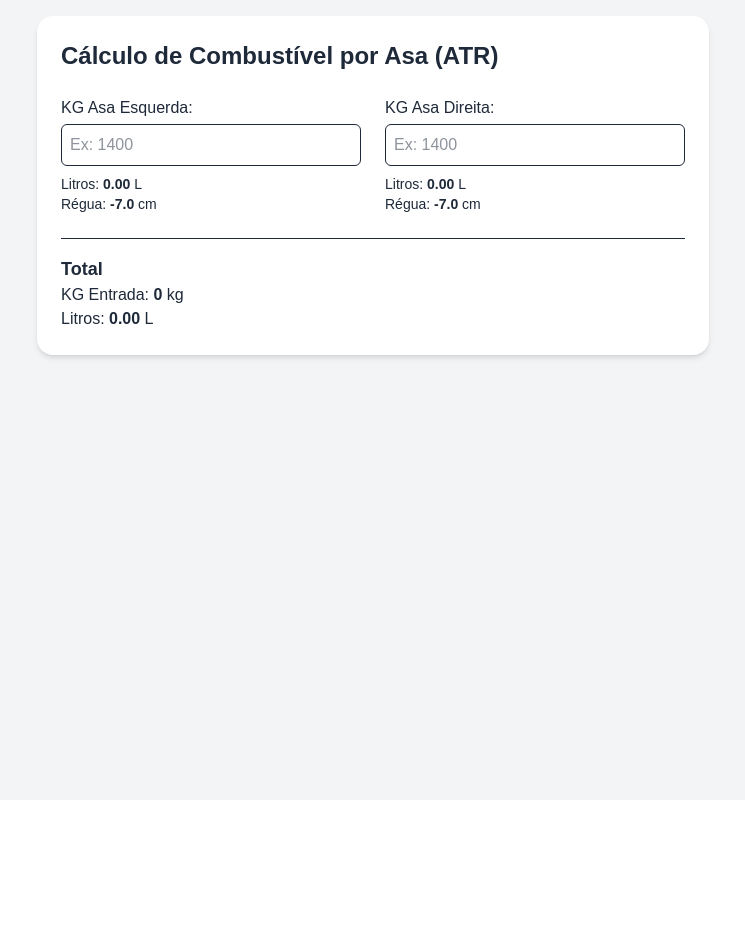
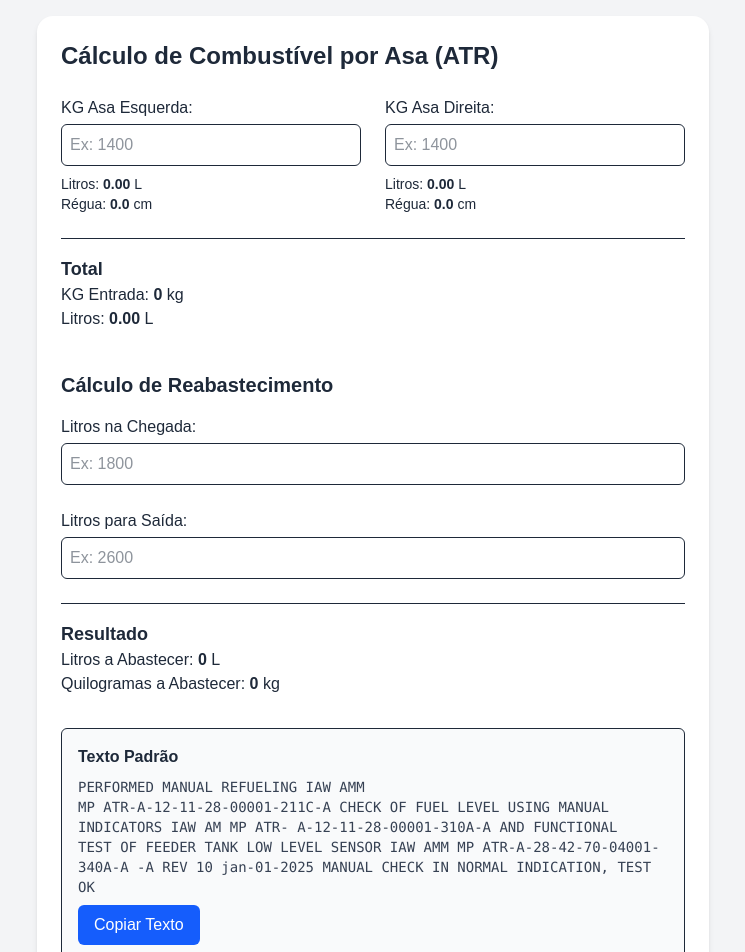
Before and after one commit to Colombao/airplane, a Next.js app: page / in a window 1280 px wide. Shown: the top 952 px of the page, without its empty margins (267-1012 px from the left). Before the commit the page ends 800 px from the top, so only its background shows below. Built offline with nearby package versions, Linux system fonts and the light colour scheme.

Commit message:
Add fuel input fields and calculation results to FuelCalculator component

```diff
--- a/app/page.tsx
+++ b/app/page.tsx
@@ -4,23 +4,37 @@
 import { useState } from "react";
 
 export default function FuelCalculator() {
+  const [arrivalLiters, setArrivalLiters] = useState("");
+  const [departureLiters, setDepartureLiters] = useState("");
   const [kgLeft, setKgLeft] = useState("");
   const [kgRight, setKgRight] = useState("");
   const density = 0.8;
 
   const parseInput = (val: string) => parseFloat(val.replace(",", ".")) || 0;
 
+  const calcKg = (liters: number) => liters * density;
+
   const calcValues = (kg: number) => {
     const liters = kg / density;
-    const cm = kg / 50 - 7;
+    const cm = kg !== 0 ? kg / 50 - 7 : 0;
     return { liters: liters.toFixed(2), cm: cm.toFixed(1) };
   };
+
+  const arrival = parseInput(arrivalLiters);
+  const departure = parseInput(departureLiters);
+  const fuelToAddLiters = (departure - arrival) / density;
+  const fuelToAddKg = calcKg(fuelToAddLiters);
 
   const valuesLeft = calcValues(parseInput(kgLeft));
   const valuesRight = calcValues(parseInput(kgRight));
   const totalKg = parseInput(kgLeft) + parseInput(kgRight);
   const totalLiters = totalKg / density;
-  // const totalKgSaida = totalLiters * density;
+
+  const copyToClipboard = () => {
+    navigator.clipboard.writeText(refuelNote);
+  };
+
+  const refuelNote = `PERFORMED MANUAL REFUELING IAW AMM\nMP ATR-A-12-11-28-00001-211C-A CHECK OF FUEL LEVEL USING MANUAL\nINDICATORS IAW AM MP ATR- A-12-11-28-00001-310A-A AND FUNCTIONAL\nTEST OF FEEDER TANK LOW LEVEL SENSOR IAW AMM MP ATR-A-28-42-70-04001-340A-A -A REV 10 jan-01-2025 MANUAL CHECK IN NORMAL INDICATION, TEST OK`;
 
   return (
     <main className="min-h-screen p-4 bg-gray-100 text-gray-800">
@@ -73,9 +87,68 @@ export default function FuelCalculator() {
           <p>
             Litros: <strong>{totalLiters.toFixed(2)}</strong> L
           </p>
-          {/* <p>
-            KG Saida: <strong>{totalKgSaida}</strong> kg
-          </p> */}
+        </div>
+
+        <div className="mt-10">
+          <h2 className="text-xl font-bold mb-4">Cálculo de Reabastecimento</h2>
+          <div className="grid grid-cols-1 gap-6">
+            <div>
+              <label className="block font-medium mb-1">
+                Litros na Chegada:
+              </label>
+              <input
+                type="text"
+                value={arrivalLiters}
+                onChange={(e) => setArrivalLiters(e.target.value)}
+                placeholder="Ex: 1800"
+                className="w-full border p-2 rounded-md"
+              />
+            </div>
+
+            <div>
+              <label className="block font-medium mb-1">
+                Litros para Saída:
+              </label>
+              <input
+                type="text"
+                value={departureLiters}
+                onChange={(e) => setDepartureLiters(e.target.value)}
+                placeholder="Ex: 2600"
+                className="w-full border p-2 rounded-md"
+              />
+            </div>
+          </div>
+
+          <div className="mt-6 border-t pt-4">
+            <p className="font-semibold text-lg">Resultado</p>
+            <p>
+              Litros a Abastecer:{" "}
+              <strong>
+                {departure && arrival && fuelToAddLiters.toFixed(2)}
+              </strong>{" "}
+              L
+            </p>
+            <p>
+              Quilogramas a Abastecer:{" "}
+              <strong>{departure && arrival && fuelToAddKg.toFixed(2)}</strong>{" "}
+              kg
+            </p>
+            {/* <p className="text-sm mt-2 text-gray-500">
+              Fórmula: (Litros saída - Litros chegada) × 0.8 = KG
+            </p> */}
+          </div>
+        </div>
+        <div className="mt-8 p-4 border rounded-md bg-gray-50">
+          <h3 className="font-semibold mb-2">Texto Padrão</h3>
+          <pre className="whitespace-pre-wrap text-sm mb-2 text-gray-700">
+            {refuelNote}
+          </pre>
+          <button
+            onClick={copyToClipboard}
+            className="px-4 py-2 bg-blue-600 text-white rounded-md hover:bg-blue-700"
+          >
+            Copiar Texto
+          </button>
         </div>
       </div>
     </main>
```
